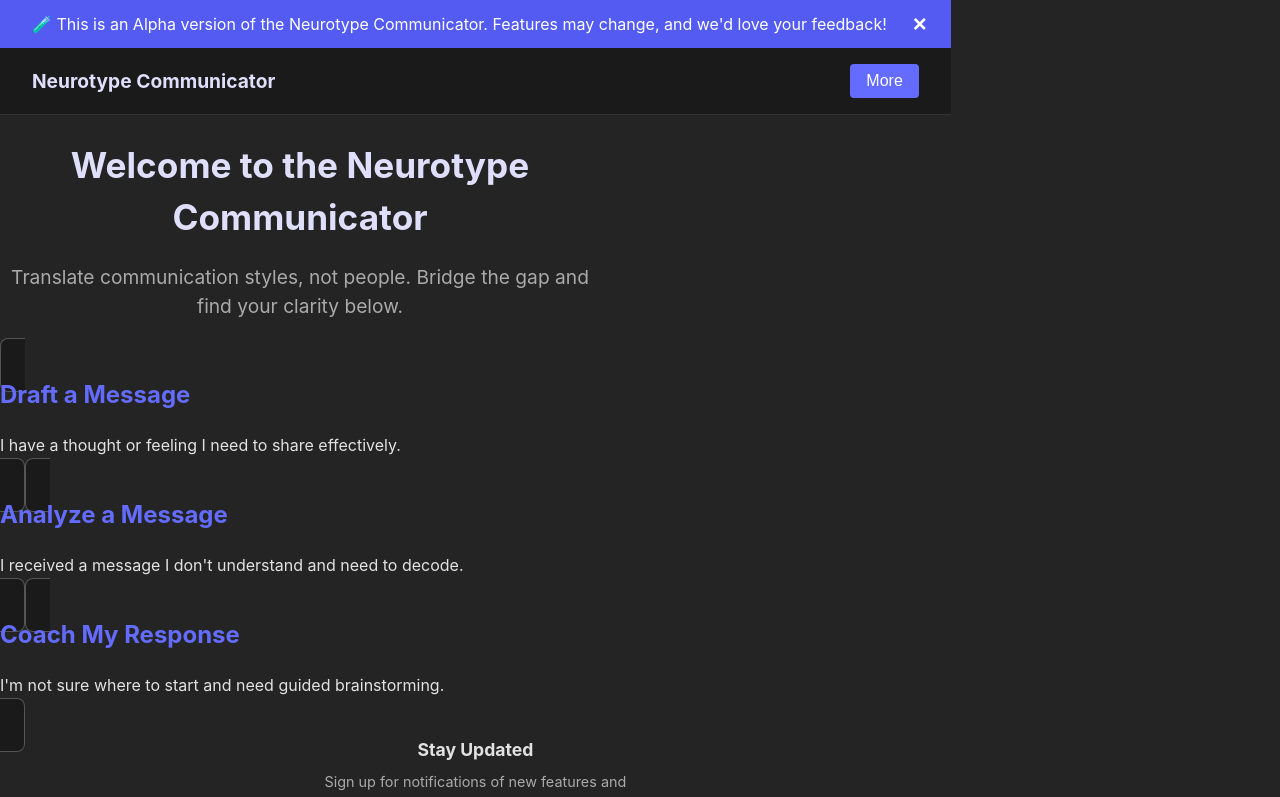
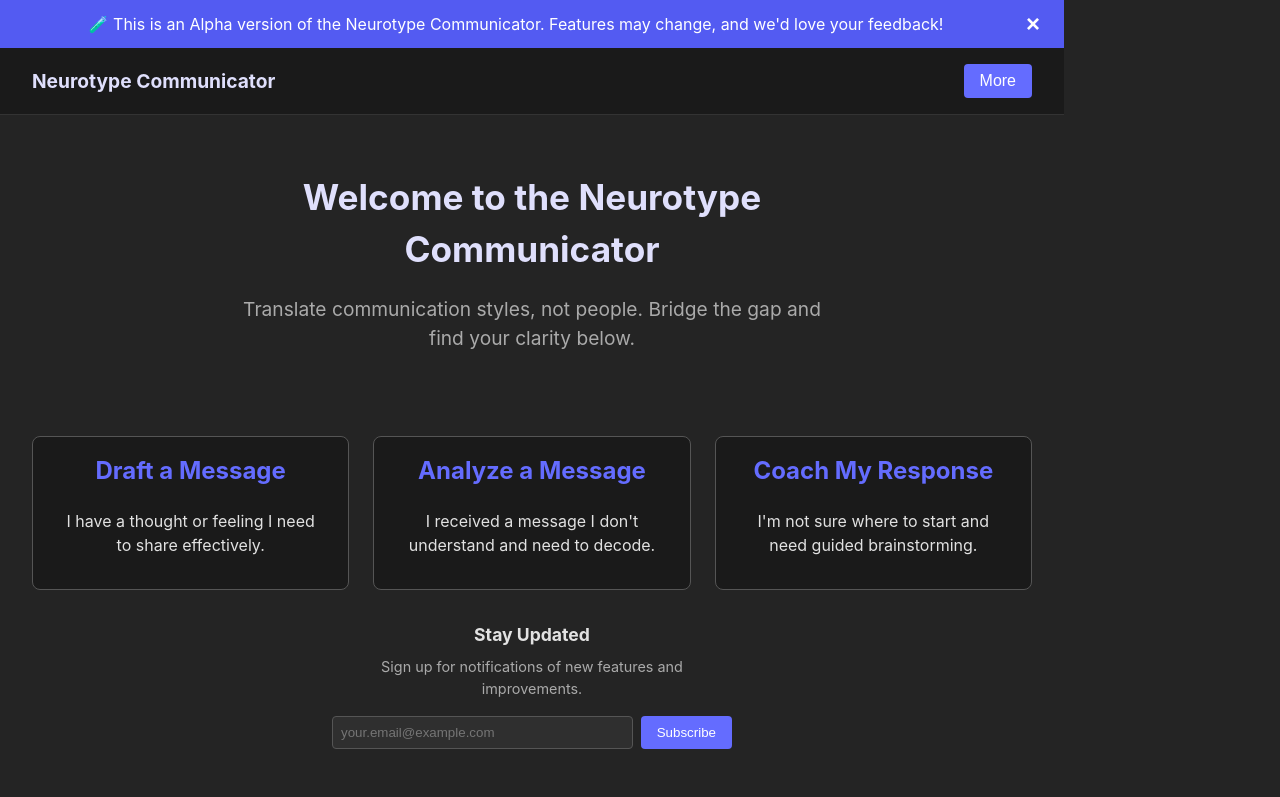
Before and after one commit to SolFlourishes/neurotype-communicator-frontend, a React (Vite) app: page / in a window 1280 px wide. Shown: the top 797 px of the page. Built offline with nearby package versions, Linux system fonts and the light colour scheme; no server answers.

Commit message:
Alpha 1.2

```diff
--- a/src/pages/HomePage.css
+++ b/src/pages/HomePage.css
@@ -15,3 +15,22 @@
   font-size: 1.2rem;
   color: #aaa;
 }
+
+.homepage-container {
+  display: flex;
+  flex-direction: column;
+  align-items: center;
+  justify-content: center;
+  text-align: center;
+  gap: 2rem;
+  padding: 2rem;
+}
+
+.cards-container {
+  display: flex;
+  flex-wrap: wrap;
+  justify-content: center;
+  gap: 1.5rem;
+  width: 100%;
+  max-width: 1000px;
+}
--- a/src/pages/HomePage.jsx
+++ b/src/pages/HomePage.jsx
@@ -1,6 +1,6 @@
 import React from 'react';
 import ModeCard from '../components/ModeCard.jsx';
-import './HomePage.css';
+import './HomePage.css'; // This line is crucial
 
 function HomePage() {
   return (
```
